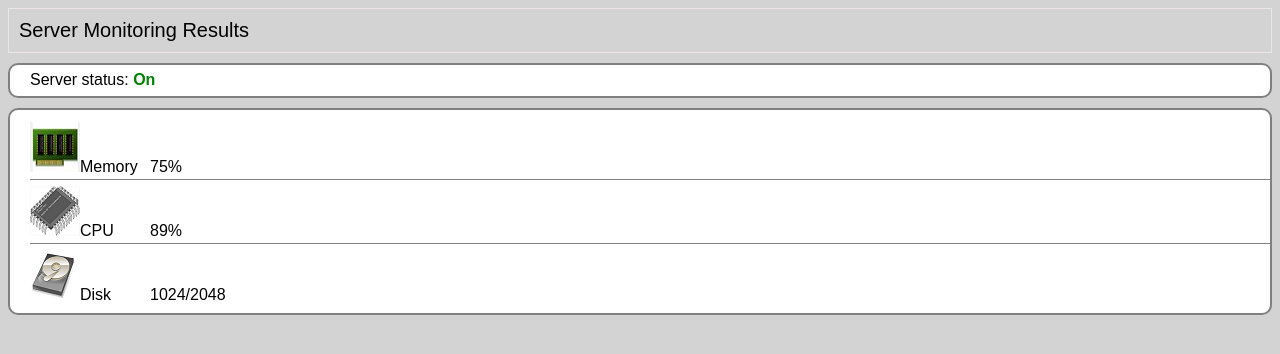
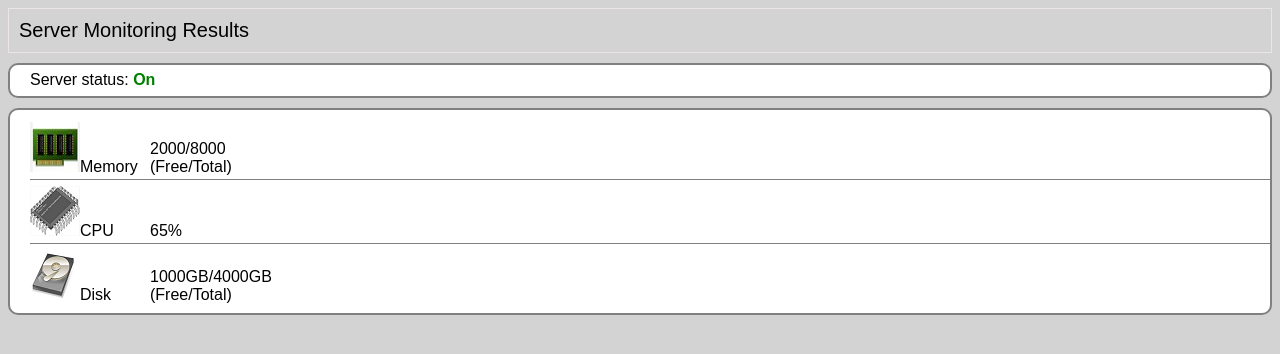
Before and after one commit to imransuhail/ServerMonitoring, a plain HTML site: page server.html in a window 1280 px wide. Drawn offline with Linux system fonts and the light colour scheme.

Commit message:
showing dummy data from json variable

```diff
--- a/server.html
+++ b/server.html
@@ -77,13 +77,46 @@ body{background-color:lightgray;font-family: sans-serif;}
 
 	<div id="serverstats">
 	<div id="statslist">
-      <div id="statsrow">    <img src="img/ram.png"/><span>Memory</span><span>75%</span></div>
-      <div id="statsrow">    <img src="img/cpu.png"/><span>CPU   </span><span>89%</span></div>
-      <div id="statsrowlast"><img src="img/disk.png"/><span>Disk  </span><span>1024/2048</span></div>
+      <div id="statsrow">    <img src="ram.png"/><span>Memory</span><span  id="memory">75%</span></div>
+      <div id="statsrow">    <img src="cpu.png"/><span>CPU   </span><span  id="cpu">89%</span></div>
+      <div id="statsrowlast"><img src="disk.png"/><span>Disk  </span><span id="disk">1024/2048</span></div>
    </div>
 	</div>
 </div>
 
+<script>
+
+var serverData = {
+    "totalMemory": 8000,
+    "freeMemory": 2000,
+    "cpuUsage": "65",
+    "totalDiskSpace": 4000,
+    "freeDiskSpace": 1000
+};
+
+function showStats()
+{
+	var stats = getStats();
+	//alert(stats);
+	var memory 	= ""+stats.freeMemory+"/"+stats.totalMemory+" (Free/Total)";
+	var cpu 	= ""+stats.cpuUsage+"%";
+	var disk	= ""+stats.freeDiskSpace+"GB/"+stats.totalDiskSpace+"GB (Free/Total)";
+	//alert(memory);alert(cpu);alert(disk);
+	document.getElementById("memory").innerHTML=memory;
+	document.getElementById("cpu").innerHTML=cpu;
+	document.getElementById("disk").innerHTML=disk;
+
+}
+
+function getStats()
+{
+	//Will put real code here later
+	return serverData;
+}
+
+showStats();
+
+</script>
 
 </body>
 
```
Also changed, not shown: index.html (+3 -2 lines), cpu.PNG (added), disk.PNG (added), ram.PNG (added).
